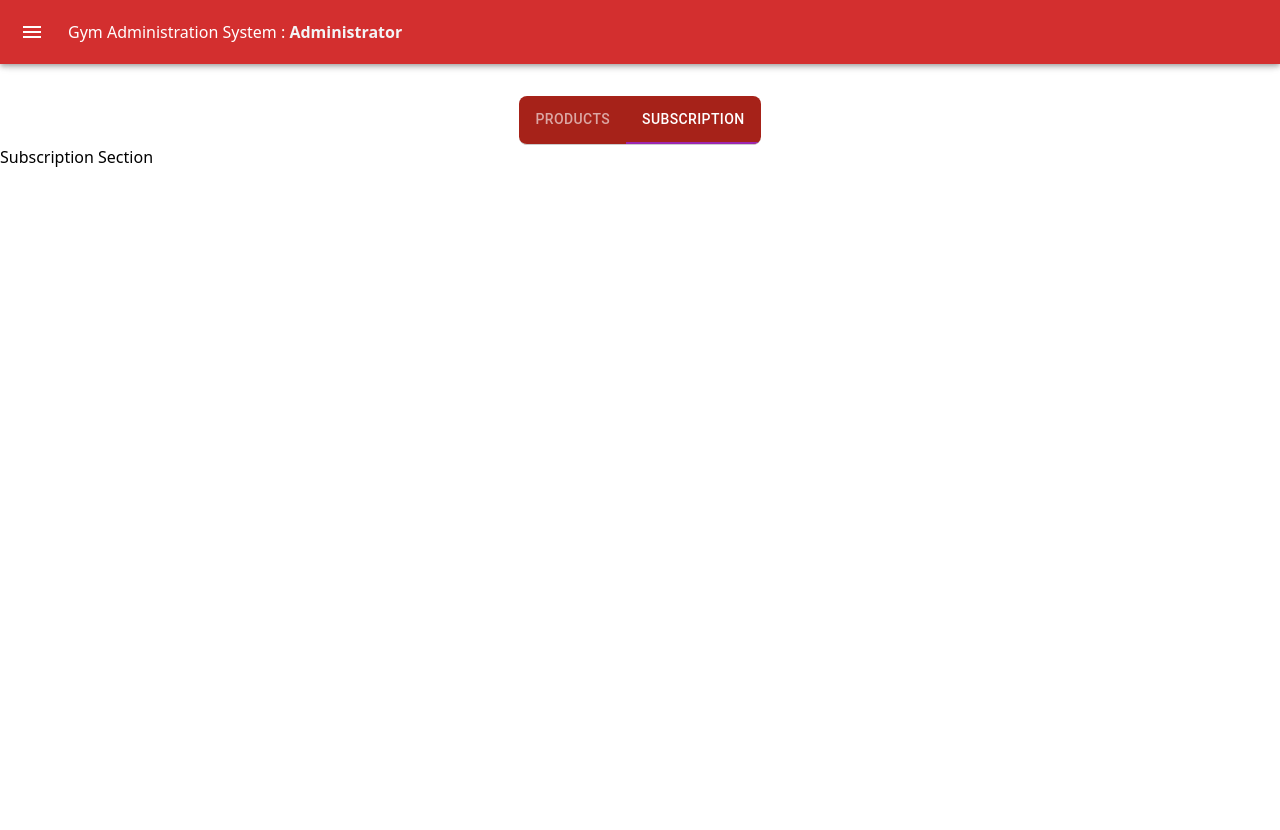
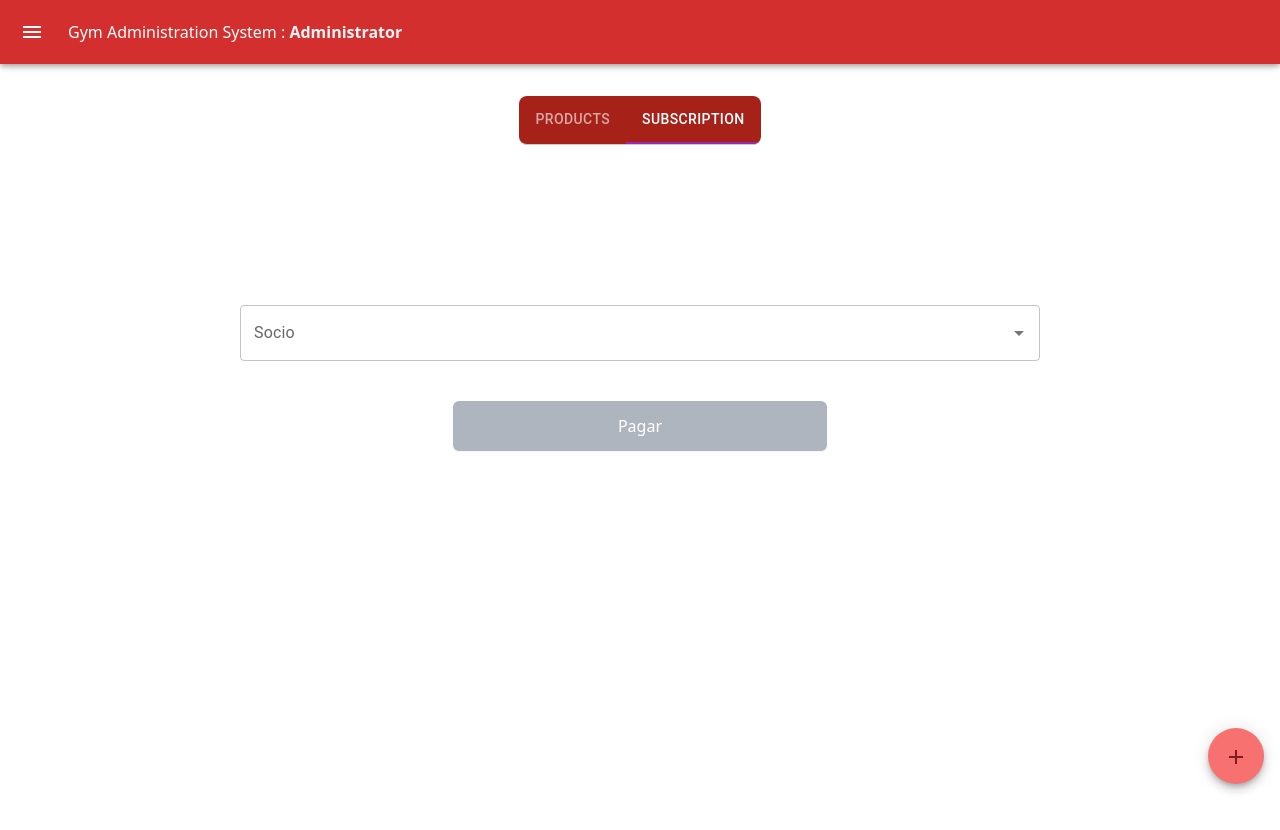
Before and after one commit to miguel-resource/gym-administration, a Next.js app: page /pos in a window 1280 px wide. Both pictures are taken after a click on the tab "SUBSCRIPTION". Shown: the top 830 px of the page. Built offline with nearby package versions, Linux system fonts and the light colour scheme.

Commit message:
[ADD] speed dial

```diff
--- a/components/pos/ProductsForm.tsx
+++ b/components/pos/ProductsForm.tsx
@@ -62,7 +62,7 @@ const ProductForm = ({ products }: Props) => {
           width: "100%",
         }}
       >
-        <InputLabel id="product">Product </InputLabel>
+        <InputLabel id="product">Product</InputLabel>
         <Select
           id="product"
           labelId="product"
--- a/components/pos/SubscriptionSection.tsx
+++ b/components/pos/SubscriptionSection.tsx
@@ -1,15 +1,88 @@
-
+import {
+  Autocomplete,
+  FormControl,
+  InputAdornment,
+  InputLabel,
+  MenuItem,
+  Select,
+  TextField,
+} from "@mui/material";
+import { useState } from "react";
+import CardMembershipIcon from "@mui/icons-material/CardMembership";
+import { Label } from "@mui/icons-material";
 
 const SubscriptionSection = () => {
+  const [valueChange, setValueChange] = useState("");
 
-    return (
-        <div className="subscription-section">
-            <h3>
-                Subscription Section
-            </h3>
-        </div>
-    )
-}
+  return (
+    <section className="flex flex-col items-center justify-center w-full h-full">
+      <form
+        className="flex flex-col gap-10 items-center justify-center w-full h-full mt-20 p-20"
+        action=""
+      >
+        <FormControl>
+          <Autocomplete
+            disablePortal
+            id="combo-box-demo"
+            options={[{ label: "The Shawshank Redemption" }]}
+            sx={{ width: "50rem" }}
+            renderInput={(params) => <TextField {...params} label="Socio" />}
+            onChange={(e: any) => setValueChange(e.target.value)}
+          />
+        </FormControl>
 
+        {valueChange !== "" ? (
+          <FormControl>
+            <InputLabel id="demo-simple-select-label">
+              Método de pago
+            </InputLabel>
+            <Select
+              className="w-80"
+              labelId="demo-simple-select-label"
+              label="Método de pago"
+              id="demo-simple-select"
+            >
+              <MenuItem value={10}>Efectivo</MenuItem>
+              <MenuItem value={20}>Transferencia</MenuItem>
+            </Select>
+          </FormControl>
+        ) : null}
+
+        {valueChange !== "" ? (
+          <FormControl>
+            <TextField
+              InputProps={{
+                startAdornment: (
+                  <InputAdornment position="start">$</InputAdornment>
+                ),
+              }}
+              disabled
+              value={300}
+            />
+          </FormControl>
+        ) : null}
+
+        {valueChange !== "" ? (
+          <div className="flex items-center gap-3 justify-center bg-opacity-80 px-6 py-3 text-base font-medium text-white bg-orange-400 border border-transparent rounded-md shadow-sm focus:outline-none focus:ring-2 focus:ring-offset-2 focus:ring-green-500">
+            <CardMembershipIcon />
+            Mensual
+          </div>
+        ) : null}
+
+        <button
+          type="button"
+          disabled={valueChange === ""}
+          className={
+            valueChange === ""
+              ? "flex items-center gap-3 justify-center w-1/3 bg-opacity-80 px-6 py-3 text-base font-medium text-white bg-gray-400 border border-transparent rounded-md shadow-sm focus:outline-none focus:ring-2 focus:ring-offset-2 focus:ring-green-500"
+              : "flex items-center gap-3 justify-center w-1/3 px-6 py-3 text-base font-medium text-white bg-green-800 border border-transparent rounded-md shadow-sm focus:outline-none focus:ring-2 focus:ring-offset-2 focus:ring-green-500"
+          }
+        >
+          <span>Pagar</span>
+        </button>
+      </form>
+    </section>
+  );
+};
 
 export default SubscriptionSection;
--- a/pages/pos/index.tsx
+++ b/pages/pos/index.tsx
@@ -2,7 +2,12 @@ import CommonLayout from "@/components/common/CommonLayout";
 import TableData from "@/components/common/TableData";
 import Tabs from "@/components/pos/Tabs";
 import { faker } from "@faker-js/faker";
-import {  IconButton } from "@mui/material";
+import {
+  IconButton,
+  SpeedDial,
+  SpeedDialAction,
+  SpeedDialIcon,
+} from "@mui/material";
 import { GridColDef } from "@mui/x-data-grid";
 import { lazy, useEffect, useState } from "react";
 import { CartProvider, useCart } from "react-use-cart";
@@ -13,7 +18,7 @@ const ProductForm = lazy(() => import("@/components/pos/ProductsForm"));
 
 const POS = () => {
   const [value, setValue] = useState(0);
-  const {  items } = useCart();
+  const { items } = useCart();
   const [products, setProducts] = useState([] as any[]);
   const [openModal, setOpenModal] = useState<boolean>(false);
   const columns: GridColDef[] = [
@@ -76,7 +81,6 @@ const POS = () => {
                 <ProductForm products={products} />
                 <TableData
                   columns={columns}
-
                   openModal={false}
                   setOpenModal={function (open: boolean): void {
                     throw new Error("Function not implemented.");
@@ -86,6 +90,31 @@ const POS = () => {
             )}
             {value === 1 && <SubscriptionSection />}
           </div>
+          <SpeedDial
+            ariaLabel="SpeedDial basic example"
+            // slot="
+            sx={{
+              position: "fixed",
+              bottom: 16,
+              right: 16,
+              "& .MuiFab-primary": {
+                backgroundColor: "#F87171",
+                '&:hover': {
+                  backgroundColor: "#FFB8B8",
+                },
+              },
+            }}
+            icon={<SpeedDialIcon className="text-red-900 hover:text-white " />}
+          >
+            <SpeedDialAction
+              key="Add Product"
+              icon={<SpeedDialIcon />}
+              tooltipTitle="Add Product"
+              onClick={() => {
+                setOpenModal(true);
+              }}
+            />
+          </SpeedDial>
         </div>
       </CartProvider>
     </CommonLayout>
```
